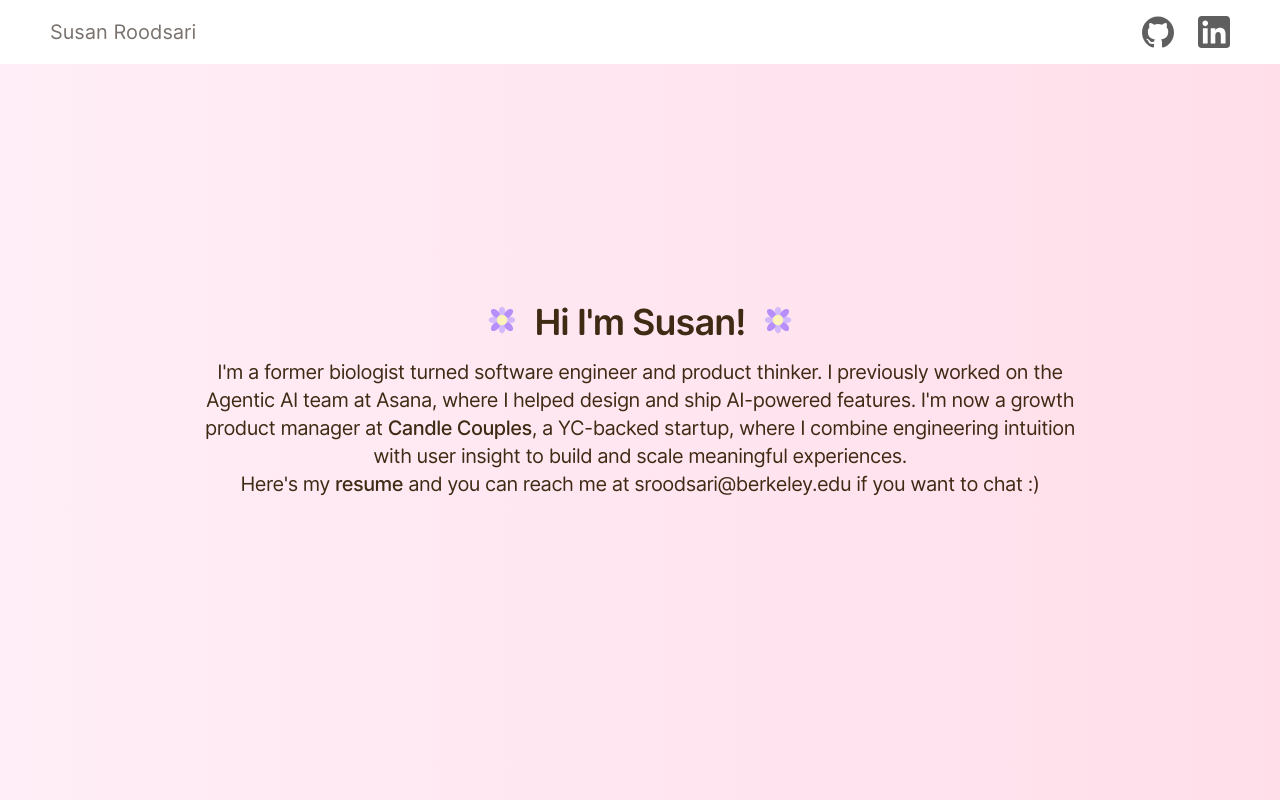
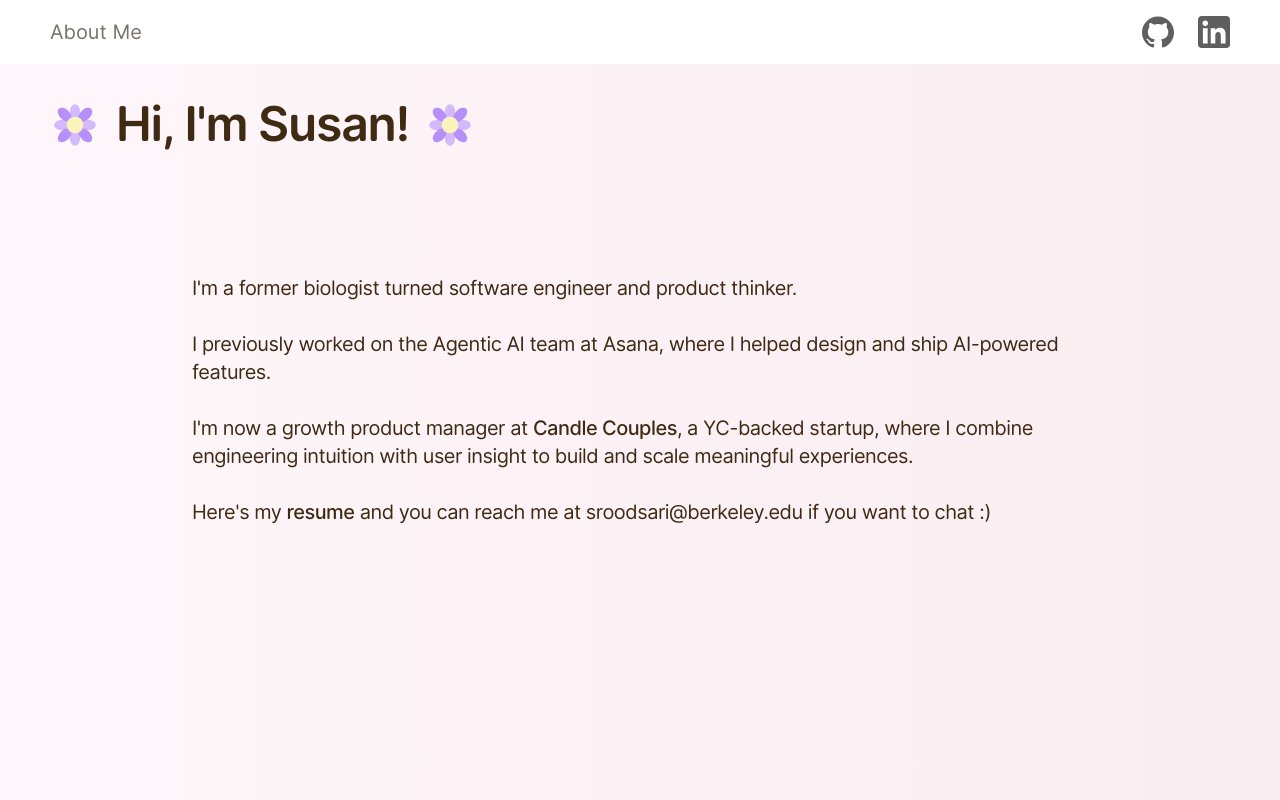
Before and after one commit to sroodsari/sroodsari.github.io, a React (Create React App) app: page / in a window 1280 px wide. Built offline with nearby package versions, Linux system fonts and the light colour scheme.

Commit message:
edit placement styling

```diff
--- a/src/App.js
+++ b/src/App.js
@@ -8,7 +8,7 @@ function App() {
     <div className="font-runde">
       <div className="w-full fixed top-0 z-50 bg-[#ffffff] text-left py-4 flex justify-between items-center px-[50px] font-runde">
         <h1 className="text-base sm:text-xl text-stone-500 font-light">
-          Susan Roodsari
+          About Me
         </h1>
         <div className="flex gap-6">
           <a href="https://github.com/sroodsari" target="_blank" rel="noopener noreferrer">
@@ -19,21 +19,20 @@ function App() {
           </a>
         </div>
       </div>
-      <div className="app-container relative flex flex-col justify-center items-center bg-pink-gradient text-xl  min-h-screen ">
-        <div className="flex items-center mb-4">
-          <Flower className="size-8 sm:size-15 mb-1" />
-          <h1 className="sm:text-4xl text-2xl font-semibold tracking-tight text-stone-800 text-center sm:text-left mx-4" style={{ color: '#3f2a14' }}>
-            Hi I'm Susan!
+      <div className="app-container flex flex-col justify-left items-center bg-pink-gradient text-xl  min-h-screen ">
+        <div className="flex justify-items-start mb-4 absolute top-[100px] left-[50px]">
+          <Flower className="size-15 sm:size-15 mb-1" />
+          <h1 className="sm:text-5xl text-2xl font-semibold tracking-tight text-stone-800 text-center sm:text-left mx-4" style={{ color: '#3f2a14' }}>
+            Hi, I'm Susan!
           </h1>
-          <Flower className="size-8 sm:size-15 mb-1" />
+          <Flower className="size-15 sm:size-15 mb-1" />
         </div>
-        <p className="text-base sm:text-xl font-thin tracking-tight text-center" style={{ color: '#3f2a14', maxWidth: '70%' }}>
-          I'm a former biologist turned software engineer and product thinker. I previously worked on the Agentic AI team at Asana, where I helped design and ship AI-powered features. I'm now a growth product manager at <a href="https://www.trycandle.app/" target="_blank" rel="noopener noreferrer">Candle Couples</a>, a YC-backed startup, where I combine engineering intuition with user insight to build and scale meaningful experiences.
-        </p>
-        <p className="text-base sm:text-xl font-thin tracking-tight text-center" style={{ color: '#3f2a14', maxWidth: '70%' }}>
+        <p className="text-base sm:text-xl font-thin tracking-tight text-left" style={{ color: '#3f2a14', maxWidth: '70%' }}>
+          I'm a former biologist turned software engineer and product thinker. <br /><br />
+          I previously worked on the Agentic AI team at Asana, where I helped design and ship AI-powered features. <br /><br />
+          I'm now a growth product manager at <a href="https://www.trycandle.app/" target="_blank" rel="noopener noreferrer">Candle Couples</a>, a YC-backed startup, where I combine engineering intuition with user insight to build and scale meaningful experiences.<br /><br />
           Here's my <a href={`${process.env.PUBLIC_URL}/Resume.pdf`} target="_blank" rel="noopener noreferrer">resume</a> and you can reach me at sroodsari@berkeley.edu if you want to chat :)
         </p>
-
       </div>
     </div>
   );
--- a/src/index.css
+++ b/src/index.css
@@ -53,7 +53,7 @@
 
 .bg-pink-gradient {
 	/* Define your gradient here */
-	background: linear-gradient(270deg, #ffcfdd, rgb(255, 238, 247));
+	background: linear-gradient(270deg, #f3e2e7, rgb(255, 247, 251));
 	background-size: 200% 200%;
 	/* Apply the animation */
 	animation: gradientShift 6s ease infinite;
```
